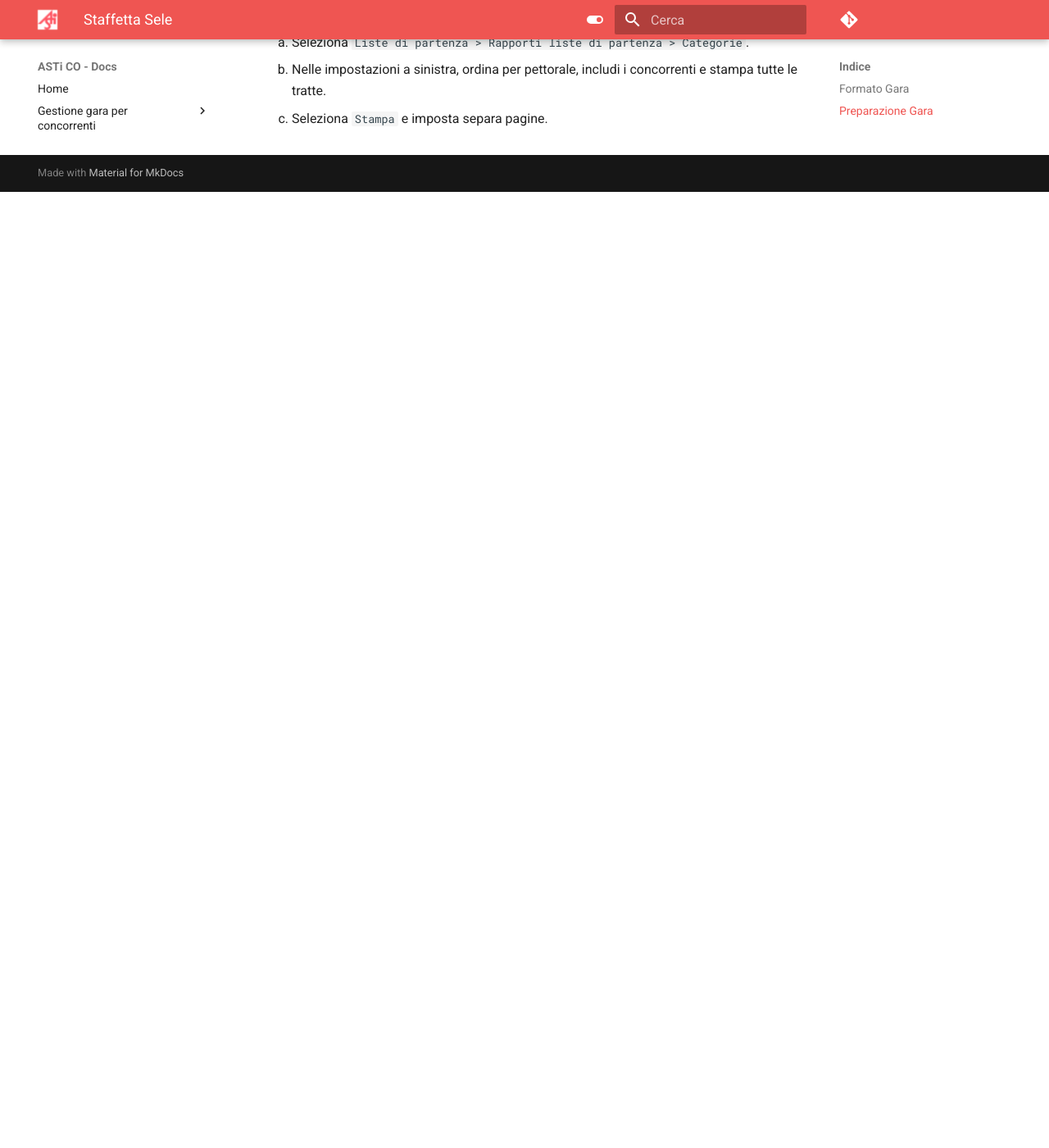
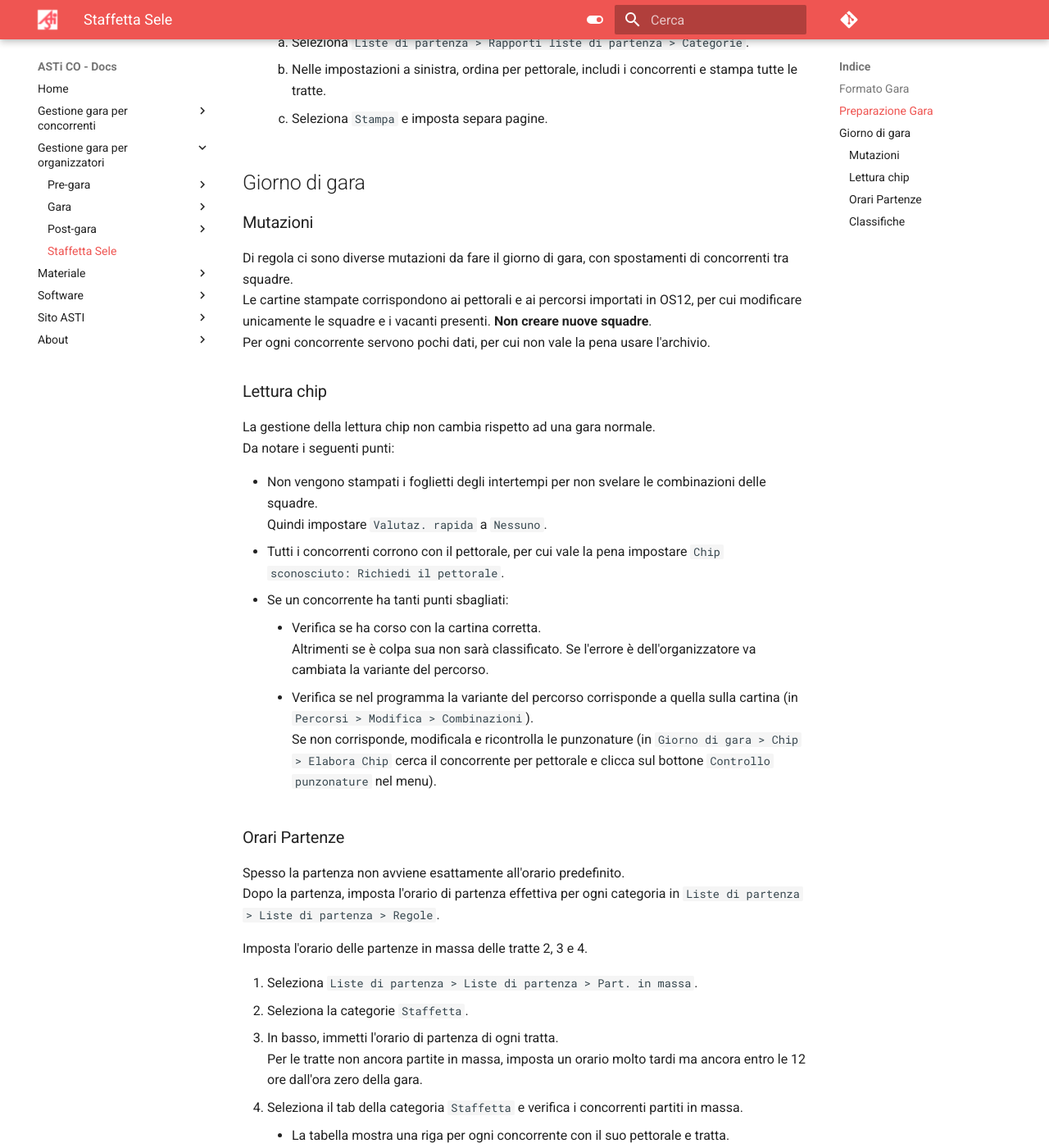
Before and after one commit to asti-co/doc, an MkDocs documentation site: the page built from docs/gestione_gara_org/staffetta_sele.md, in a window 1280 px wide and 1400 px high, scrolled down 5221 px. Shown: the whole window at 82% size. Built offline with MkDocs 1.6.1 and Material for MkDocs 9.7.7, drawn with Linux system fonts in a browser that asks for light colours; comment, search, counter and statistics services are not loaded; before the commit the page ends 5455 px from its top, so only the background shows below that; some of the changed text lies outside the part shown.

Commit message:
staffetta sele

```diff
--- a/docs/gestione_gara_org/staffetta_sele.md
+++ b/docs/gestione_gara_org/staffetta_sele.md
@@ -143,3 +143,80 @@ In OL-Staffel OS12:
     1. Seleziona `Liste di partenza > Rapporti liste di partenza > Categorie`.
     1. Nelle impostazioni a sinistra, ordina per pettorale, includi i concorrenti e stampa tutte le tratte.
     1. Seleziona `Stampa` e imposta separa pagine.
+
+## Giorno di gara
+
+### Mutazioni
+Di regola ci sono diverse mutazioni da fare il giorno di gara, con spostamenti di concorrenti tra squadre.
+Le cartine stampate corrispondono ai pettorali e ai percorsi importati in OS12, per cui modificare unicamente le squadre e i vacanti presenti. **Non creare nuove squadre**.
+Per ogni concorrente servono pochi dati, per cui non vale la pena usare l'archivio.
+
+### Lettura chip
+La gestione della lettura chip non cambia rispetto ad una gara normale.
+Da notare i seguenti punti:
+
+- Non vengono stampati i foglietti degli intertempi per non svelare le combinazioni delle squadre.
+Quindi impostare `Valutaz. rapida` a `Nessuno`.
+- Tutti i concorrenti corrono con il pettorale, per cui vale la pena impostare `Chip sconosciuto: Richiedi il pettorale`.
+- Se un concorrente ha tanti punti sbagliati:
+    - Verifica se ha corso con la cartina corretta.
+    Altrimenti se è colpa sua non sarà classificato. Se l'errore è dell'organizzatore va cambiata la variante del percorso.
+    - Verifica se nel programma la variante del percorso corrisponde a quella sulla cartina (in `Percorsi > Modifica > Combinazioni`).
+    Se non corrisponde, modificala e ricontrolla le punzonature (in `Giorno di gara > Chip > Elabora Chip` cerca il concorrente per pettorale e clicca sul bottone `Controllo punzonature` nel menu).
+
+### Orari Partenze
+Spesso la partenza non avviene esattamente all'orario predefinito.
+Dopo la partenza, imposta l'orario di partenza effettiva per ogni categoria in `Liste di partenza > Liste di partenza > Regole`.
+
+Imposta l'orario delle partenze in massa delle tratte 2, 3 e 4.
+
+1. Seleziona `Liste di partenza > Liste di partenza > Part. in massa`.
+1. Seleziona la categorie `Staffetta`.
+1. In basso, immetti l'orario di partenza di ogni tratta.
+Per le tratte non ancora partite in massa, imposta un orario molto tardi ma ancora entro le 12 ore dall'ora zero della gara.
+1. Seleziona il tab della categoria `Staffetta` e verifica i concorrenti partiti in massa.
+    - La tabella mostra una riga per ogni concorrente con il suo pettorale e tratta.
+    - La colonna `Arrivo` è l'orario di arrivo del concorrente della tratta precedente, quindi di quello che dovrebbe dare il cambio al concorrente della riga.
+    - La colonna `Partenza` è l'orario di partenza del concorrente. Normalmente è uguale all'orario `Arrivo`.
+    In caso di partenza in massa, `Partenza` è l'orario della partenza in massa.
+    - I concorrenti sono automaticamente considerati come partiti in massa se l'orario di arrivo del concorrente precedente è dopo l'orario di partenza in massa.
+    È possibile forzare la partenza in massa di un concorrente selezionando il flag `Impostato`. Ad esempio il concorrente precedente arriva prima della partenza in massa, ma quando il suo compagno non si trova in zona cambio ma già in zona partenza in massa.
+
+### Classifiche
+Il programma delle classifiche sulle TV e online non supporta le gare a staffetta.
+
+1. Appendi le liste di partenza (per permettere un controllo del pettorale e del numero chip).
+1. Stampa (e appendi) regolarmente le classifiche di ogni tratta.
+    1. Seleziona `Classifiche > Classifica provvisoria > Categorie`.
+    1. **Non** selezionare `Squadre con partiti in massa alla fine`.
+    1. Seleziona tutte le squadre ma senza i non partiti.
+    1. Seleziona `dopo tratta` e la tratta.
+    1. Non selezionare `2 righe (extra larghe)`.
+    1. Vale la pena usare la modalità automatica (imposta `solo categorie modificate`)
+
+Dopo la gara esporta le classifiche.
+
+1. Seleziona `Classifiche > Classfiche ufficiali > Categorie`.
+    1. **Non** selezionare `Squadre con partiti in massa alla fine`.
+    1. Includi i concorrenti e seleziona il formato esteso.
+    1. Seleziona tutte le squadre ma senza i non partiti.
+    1. Aggiorna le classifiche (in alto a sinistra).
+    1. Seleziona `Pubblica`.
+    1. Seleziona `File HTML (WWW)`.
+    1. Non selezionare separa pagine.
+    1. Seleziona `Colora le righe` e `UTF8`.
+    1. Non selezionare `Nome file univoco con orario` né `Carica file nel web`.
+    1. Salva col nome `staffettaSele2022_finale.html`.
+    **Nota**: ... adatta l'anno ...
+1. Seleziona `Classifiche > Tempi intermedi > Categorie`.
+    1. Seleziona tutti i concorrenti ma senza i non partiti.
+    1. Seleziona `Separa tratte`.
+    1. Aggiorna le classifiche (in alto a sinistra).
+    1. Seleziona `Pubblica`.
+    1. Seleziona `File HTML (WWW)`.
+    1. Non selezionare separa pagine.
+    1. Seleziona `Colora le righe` e `UTF8`.
+    1. Non selezionare `Nome file univoco con orario` né `Carica file nel web`.
+    1. Salva col nome `staffettaSele2022_intermedi.html`.
+    **Nota**: ... adatta l'anno ...
+1. Spedisci i due file a [co.classifiche@asti-ticino.ch](mailto://co.classifiche@asti-ticino.ch).
```
